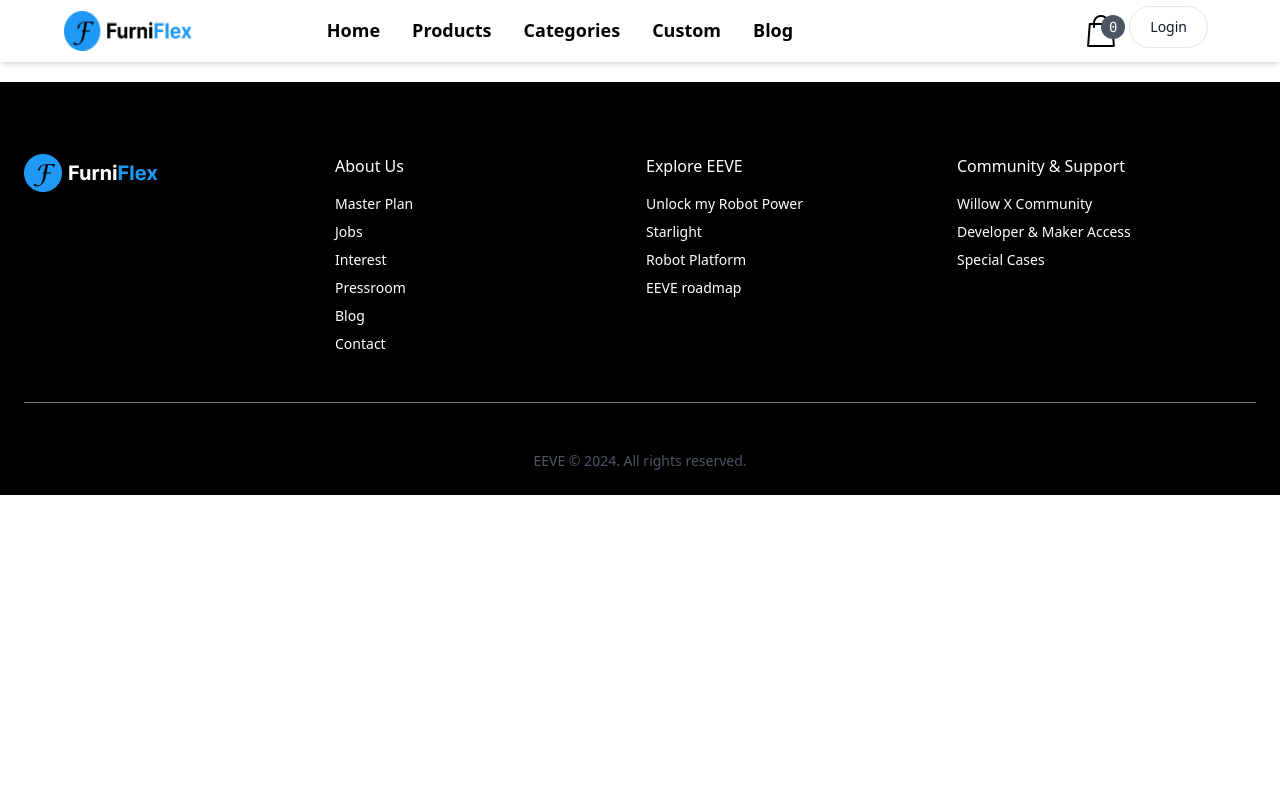
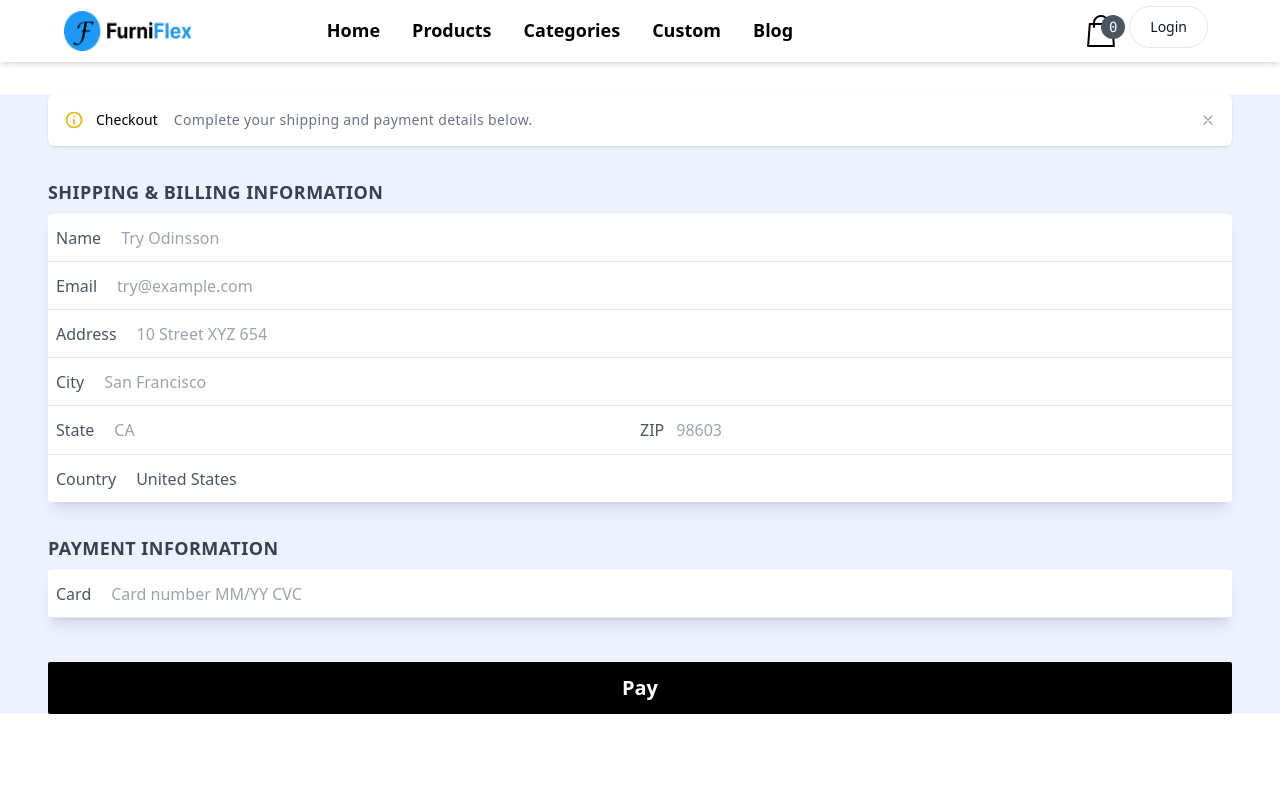
Before and after one commit to PranoySarker/FurnitureMart, a React (Vite) app: page /checkout in a window 1280 px wide. Shown: the top 800 px of the page. Built offline with nearby package versions, Linux system fonts and the light colour scheme.

Commit message:
add checkout page

```diff
--- a/src/App.jsx
+++ b/src/App.jsx
@@ -10,6 +10,7 @@ import Footer from "./components/Footer";
 import { AuthProvider } from "./context/authContext";
 import { ProductProvider } from "./context/ProductContext";
 import { CartProvider } from "./context/CartContext";
+import Checkout from "./page/Checkout";
 
 function App() {
   return (
@@ -22,6 +23,7 @@ function App() {
             <Route path="/login" element={<Login />} />
             <Route path="/signup" element={<SignUp />} />
             <Route path="/cart" element={<CartPage />} />
+            <Route path="/checkout" element={<Checkout />} />
           </Routes>
           <Footer />
         </CartProvider>
--- a/src/page/CartPage.jsx
+++ b/src/page/CartPage.jsx
@@ -1,5 +1,6 @@
 import React, { useContext } from "react";
 import CartContext from "../context/CartContext";
+import { Link } from "react-router-dom";
 
 const CartPage = () => {
   const { cartItems, addToCart, removeFromCart, getCartTotal, clearCart } =
@@ -184,12 +185,14 @@ const CartPage = () => {
                     ${cartTotal}
                   </p>
                 </div>
+                <Link to="/checkout">
                   <button
                     type="button"
                     className="w-full text-center bg-black rounded-sm py-3 px-6 font-semibold text-lg text-white transition-all duration-500 hover:bg-gray-700"
                   >
                     Checkout
                   </button>
+                </Link>
               </form>
             </div>
           </div>
--- /dev/null
+++ b/src/page/Checkout.jsx
@@ -0,0 +1,175 @@
+import React from "react";
+
+const Checkout = () => {
+  return (
+    <div className="h-screen mb-16">
+      <div className=" bg-indigo-50 space-y-8 px-12 ">
+        <div className="mt-8 p-4 relative flex flex-col sm:flex-row sm:items-center bg-white shadow rounded-md">
+          <div className="flex flex-row items-center border-b sm:border-b-0 w-full sm:w-auto pb-4 sm:pb-0">
+            <div className="text-yellow-500">
+              <svg
+                xmlns="http://www.w3.org/2000/svg"
+                className="w-6 sm:w-5 h-6 sm:h-5"
+                fill="none"
+                viewBox="0 0 24 24"
+                stroke="currentColor"
+              >
+                <path
+                  strokeLinecap="round"
+                  strokeLinejoin="round"
+                  strokeWidth="2"
+                  d="M13 16h-1v-4h-1m1-4h.01M21 12a9 9 0 11-18 0 9 9 0 0118 0z"
+                />
+              </svg>
+            </div>
+            <div className="text-sm font-medium ml-3">Checkout</div>
+          </div>
+          <div className="text-sm tracking-wide text-gray-500 mt-4 sm:mt-0 sm:ml-4">
+            Complete your shipping and payment details below.
+          </div>
+          <div className="absolute sm:relative sm:top-auto sm:right-auto ml-auto right-4 top-4 text-gray-400 hover:text-gray-800 cursor-pointer">
+            <svg
+              className="w-4 h-4"
+              fill="none"
+              stroke="currentColor"
+              viewBox="0 0 24 24"
+              xmlns="http://www.w3.org/2000/svg"
+            >
+              <path
+                strokeLinecap="round"
+                strokeLinejoin="round"
+                strokeWidth="2"
+                d="M6 18L18 6M6 6l12 12"
+              ></path>
+            </svg>
+          </div>
+        </div>
+        <div className="rounded-md">
+          <form>
+            <section>
+              <h2 className="uppercase tracking-wide text-lg font-semibold text-gray-700 my-2">
+                Shipping & Billing Information
+              </h2>
+              <fieldset className="mb-3 bg-white shadow-lg rounded text-gray-600">
+                <label className="flex border-b border-gray-200 h-12 py-3 items-center">
+                  <span className="text-right px-2">Name</span>
+                  <input
+                    name="name"
+                    className="focus:outline-none px-3"
+                    placeholder="Try Odinsson"
+                    required=""
+                  />
+                </label>
+                <label className="flex border-b border-gray-200 h-12 py-3 items-center">
+                  <span className="text-right px-2">Email</span>
+                  <input
+                    name="email"
+                    type="email"
+                    className="focus:outline-none px-3"
+                    placeholder="try@example.com"
+                    required=""
+                  />
+                </label>
+                <label className="flex border-b border-gray-200 h-12 py-3 items-center">
+                  <span className="text-right px-2">Address</span>
+                  <input
+                    name="address"
+                    className="focus:outline-none px-3"
+                    placeholder="10 Street XYZ 654"
+                  />
+                </label>
+                <label className="flex border-b border-gray-200 h-12 py-3 items-center">
+                  <span className="text-right px-2">City</span>
+                  <input
+                    name="city"
+                    className="focus:outline-none px-3"
+                    placeholder="San Francisco"
+                  />
+                </label>
+                <label className="inline-flex w-2/4 border-gray-200 py-3">
+                  <span className="text-right px-2">State</span>
+                  <input
+                    name="state"
+                    className="focus:outline-none px-3"
+                    placeholder="CA"
+                  />
+                </label>
+                <label className="xl:w-1/4 xl:inline-flex py-3 items-center flex xl:border-none border-t border-gray-200 py-3">
+                  <span className="text-right px-2 xl:px-0 xl:text-none">
+                    ZIP
+                  </span>
+                  <input
+                    name="postal_code"
+                    className="focus:outline-none px-3"
+                    placeholder="98603"
+                  />
+                </label>
+                <label className="flex border-t border-gray-200 h-12 py-3 items-center select relative">
+                  <span className="text-right px-2">Country</span>
+                  <div
+                    id="country"
+                    className="focus:outline-none px-3 w-full flex items-center"
+                  >
+                    <select
+                      name="country"
+                      className="border-none bg-transparent flex-1 cursor-pointer appearance-none focus:outline-none"
+                    >
+                      <option value="AU">Australia</option>
+                      <option value="BE">Belgium</option>
+                      <option value="BR">Brazil</option>
+                      <option value="CA">Canada</option>
+                      <option value="CN">China</option>
+                      <option value="DK">Denmark</option>
+                      <option value="FI">Finland</option>
+                      <option value="FR">France</option>
+                      <option value="DE">Germany</option>
+                      <option value="HK">Hong Kong</option>
+                      <option value="IE">Ireland</option>
+                      <option value="IT">Italy</option>
+                      <option value="JP">Japan</option>
+                      <option value="LU">Luxembourg</option>
+                      <option value="MX">Mexico</option>
+                      <option value="NL">Netherlands</option>
+                      <option value="PL">Poland</option>
+                      <option value="PT">Portugal</option>
+                      <option value="SG">Singapore</option>
+                      <option value="ES">Spain</option>
+                      <option value="TN">Tunisia</option>
+                      <option value="GB">United Kingdom</option>
+                      <option value="US" selected="selected">
+                        United States
+                      </option>
+                    </select>
+                  </div>
+                </label>
+              </fieldset>
+            </section>
+          </form>
+        </div>
+        <div className="rounded-md">
+          <section>
+            <h2 className="uppercase tracking-wide text-lg font-semibold text-gray-700 my-2">
+              Payment Information
+            </h2>
+            <fieldset className="mb-3 bg-white shadow-lg rounded text-gray-600">
+              <label className="flex border-b border-gray-200 h-12 py-3 items-center">
+                <span className="text-right px-2">Card</span>
+                <input
+                  name="card"
+                  className="focus:outline-none px-3 w-full"
+                  placeholder="Card number MM/YY CVC"
+                  required=""
+                />
+              </label>
+            </fieldset>
+          </section>
+        </div>
+        <button className="submit-button px-4 py-3  rounded-sm bg-black text-white  w-full text-xl font-semibold transition-colors">
+          Pay
+        </button>
+      </div>
+    </div>
+  );
+};
+
+export default Checkout;
```
Lines whose indentation alone changed are shown as unchanged.
